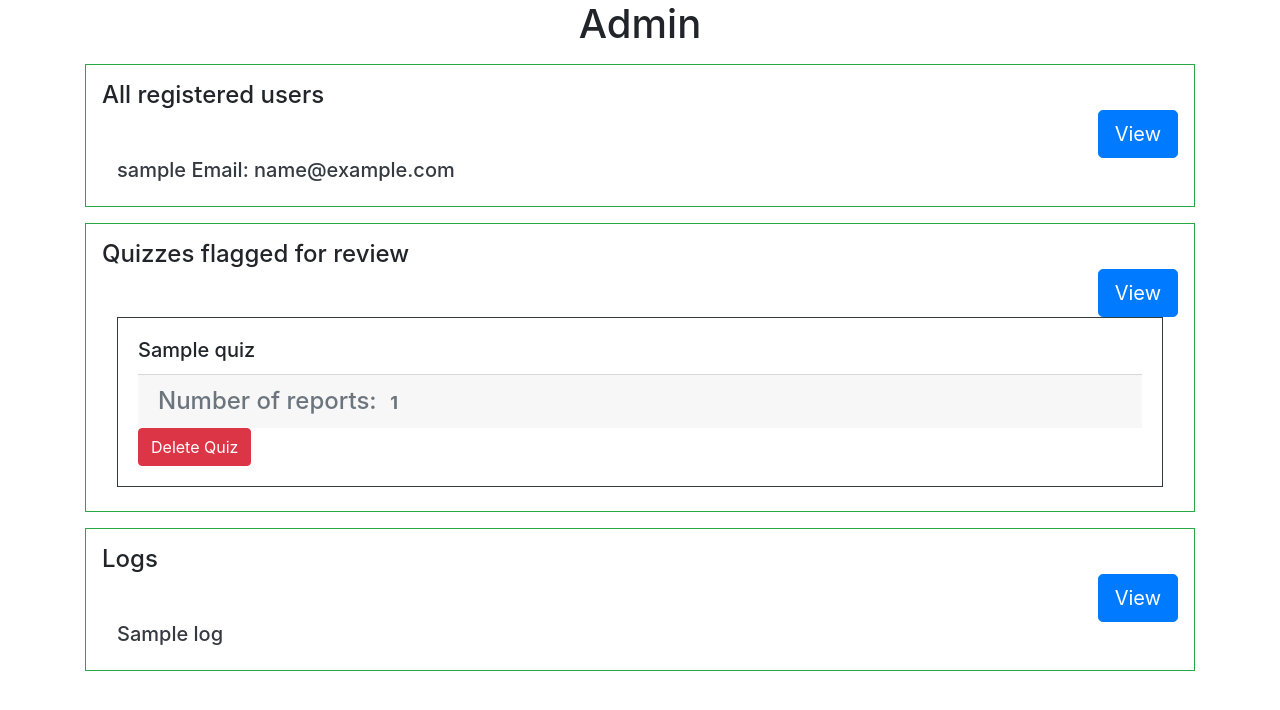
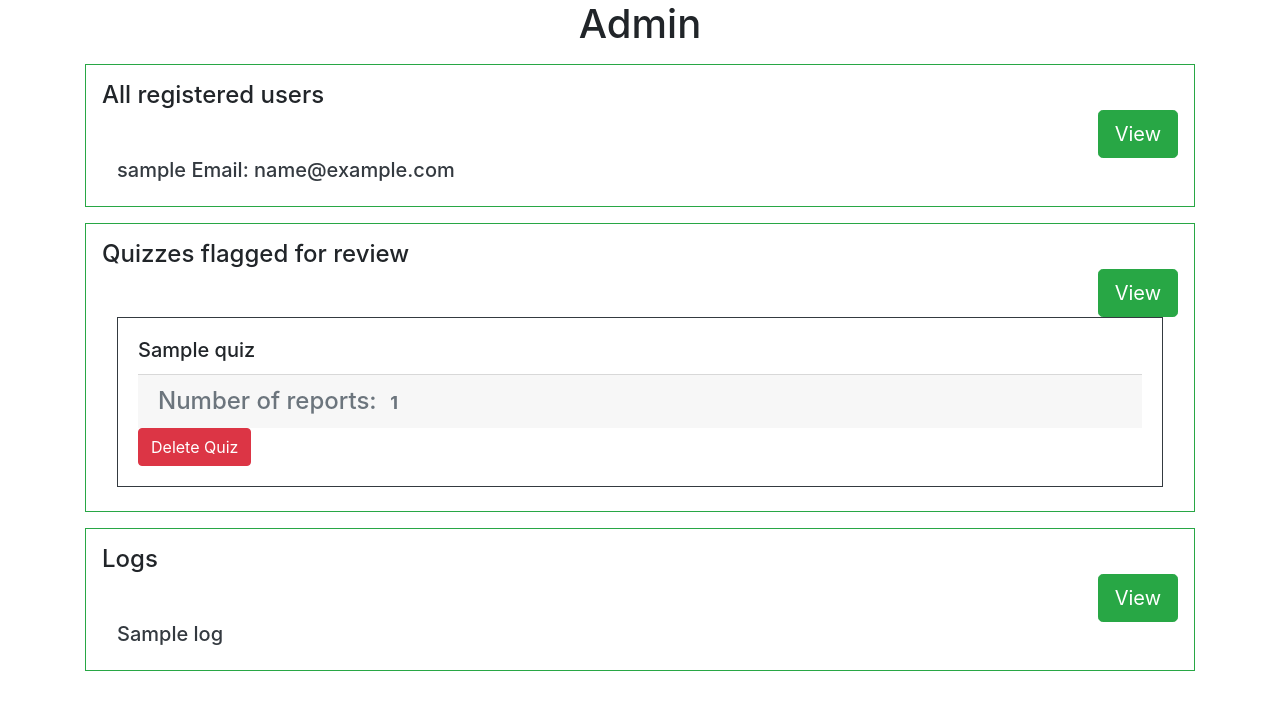
Before and after one commit to squiree98/CSC2033_Team_Project, a Flask app: template templates/admin.html in a window 1280 px wide. Shown: the part 56-766 px from the top of the page. Run offline with Flask 2, Linux system fonts and the light colour scheme; tables that the repository leaves empty hold one stand-in row (values such as "Sample post"); the template is opened without the code that fills it: values that come from a table or form of the project are taken from there, most other values are stand-ins (such as "Sample title", 1, 10 or a date in 2020); some libraries are stand-ins or nearby versions.

Commit message:
Change buttons in admin.html to green

```diff
--- a/templates/admin.html
+++ b/templates/admin.html
@@ -8,7 +8,7 @@
     <div class="container p-3 my-3 bg-transparent border border-success">
         <h4 class="text-left"> All registered users
         <div class="text-right">
-            <a class="btn btn-primary btn-lg" href="{{ url_for('admin.view_users') }}" role="button">View</a>
+            <a class="btn btn-success btn-lg" href="{{ url_for('admin.view_users') }}" role="button">View</a>
             {% for user in users %}
                 <div class="container text-dark text-left">
                     <h5>{{ user.username }} Email: {{ user.email }}</h5>
@@ -20,7 +20,7 @@
     <div class="container p-3 my-3 bg-transparent border border-success">
         <h4 class="text-left"> Quizzes flagged for review
         <div class="text-right">
-            <a class="btn btn-primary btn-lg" href="{{ url_for('admin.view_reported_quizzes') }}" role="button">View</a>
+            <a class="btn btn-success btn-lg" href="{{ url_for('admin.view_reported_quizzes') }}" role="button">View</a>
             {% for quiz in quizzes %}
                 <div class="container">
                     <div class="card-body text-left border border-dark">
@@ -42,7 +42,7 @@
     <div class="container p-3 my-3 bg-transparent border border-success">
         <h4 class="text-left"> Logs
         <div class="text-right">
-            <a class="btn btn-primary btn-lg" href="{{ url_for('admin.logs') }}" role="button">View</a>
+            <a class="btn btn-success btn-lg" href="{{ url_for('admin.logs') }}" role="button">View</a>
             {% for log in logs %}
                 <div class="container text-dark text-left">
                     <h5>{{ log }}</h5>
```
Also changed, not shown: 1 other file.
